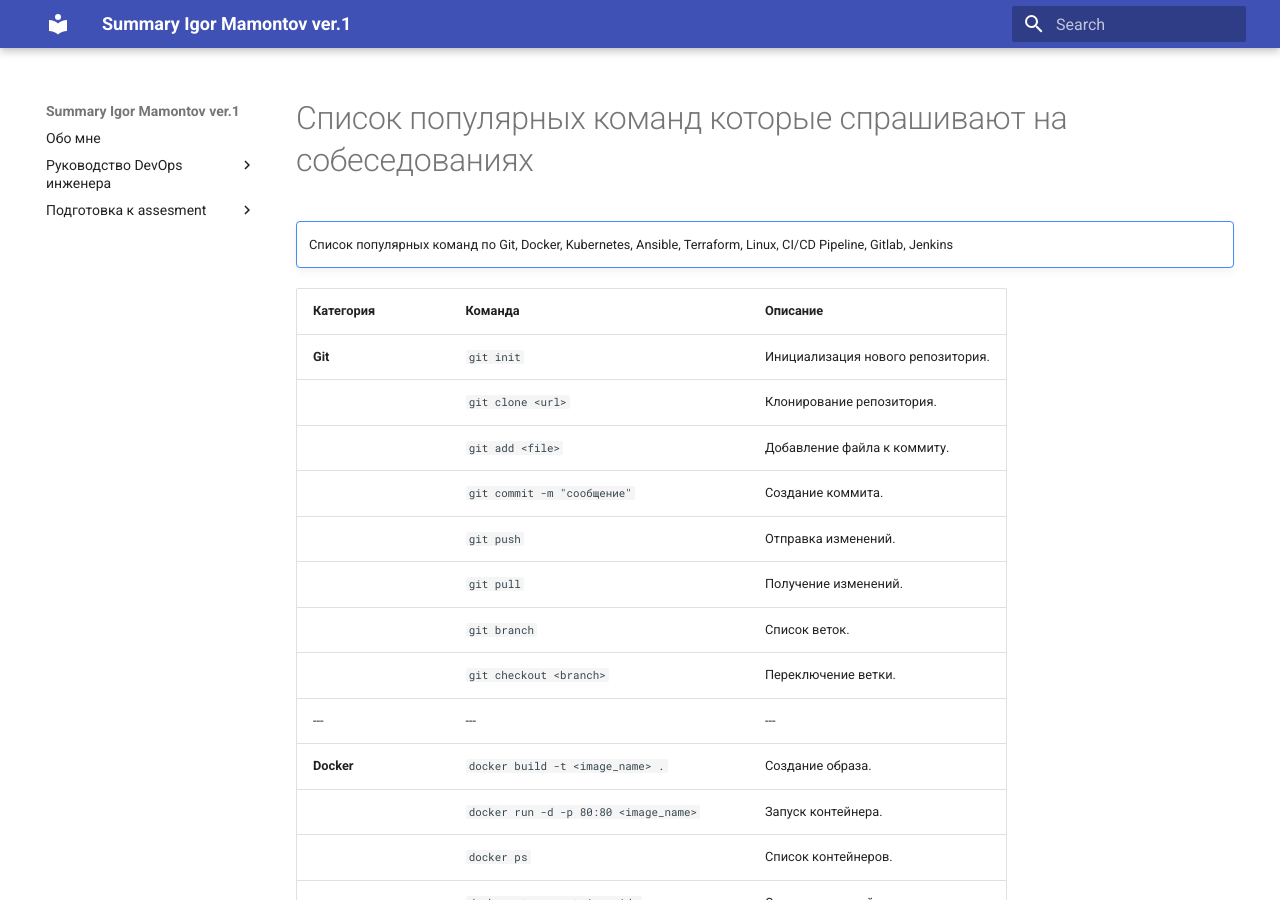
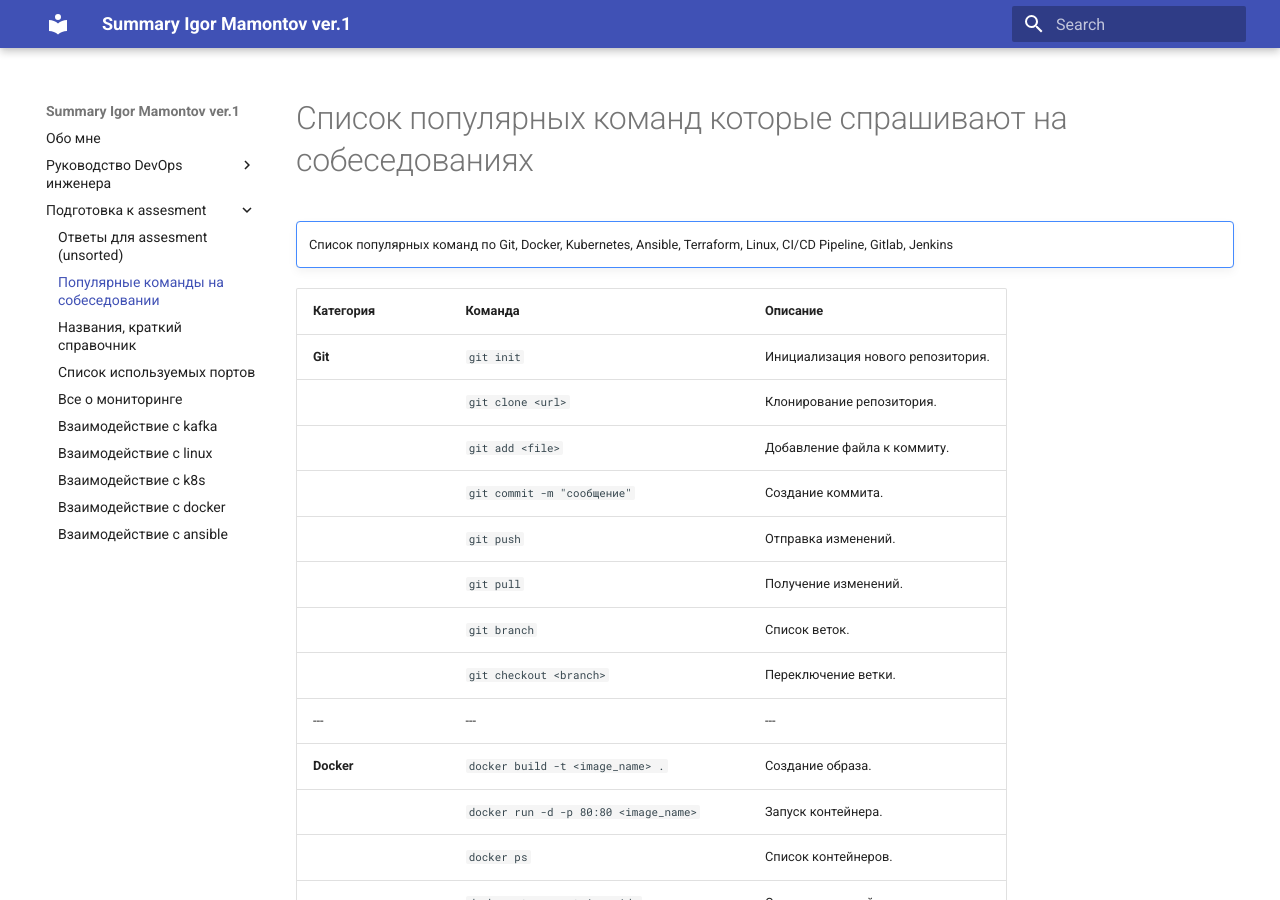
Before and after one commit to Mamontosik/IgorMamontov_Summary, an MkDocs documentation site: the page built from docs/assesment_command.md, in a window 1280 px wide and 900 px high. Built offline with MkDocs 1.6.1 and Material for MkDocs 9.7.7, drawn with Linux system fonts in a browser that asks for light colours.

Commit message:
Добавляем раздел

```diff
--- a/mkdocs.yml
+++ b/mkdocs.yml
@@ -12,6 +12,7 @@
 
   - Подготовка к assesment:
     - Ответы для assesment (unsorted): assesment_unswer.md
+    - Популярные команды на собеседовании: assesment_command.md
     - Названия, краткий справочник: assesment_handbook_unswer.md
     - Список используемых портов: assesment_port_unswer.md
     - Все о мониторинге: assesment_monitoring.md
```
